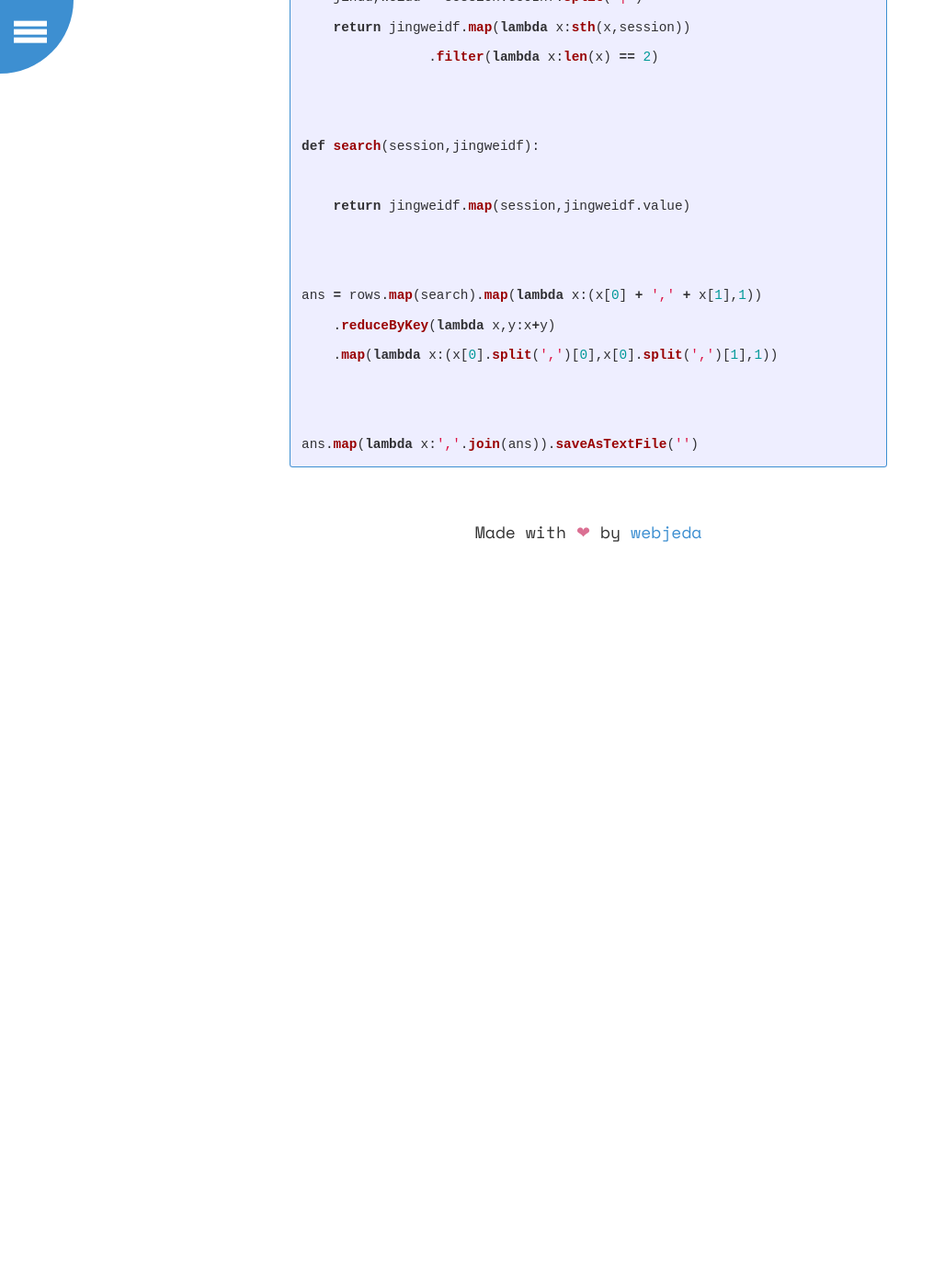
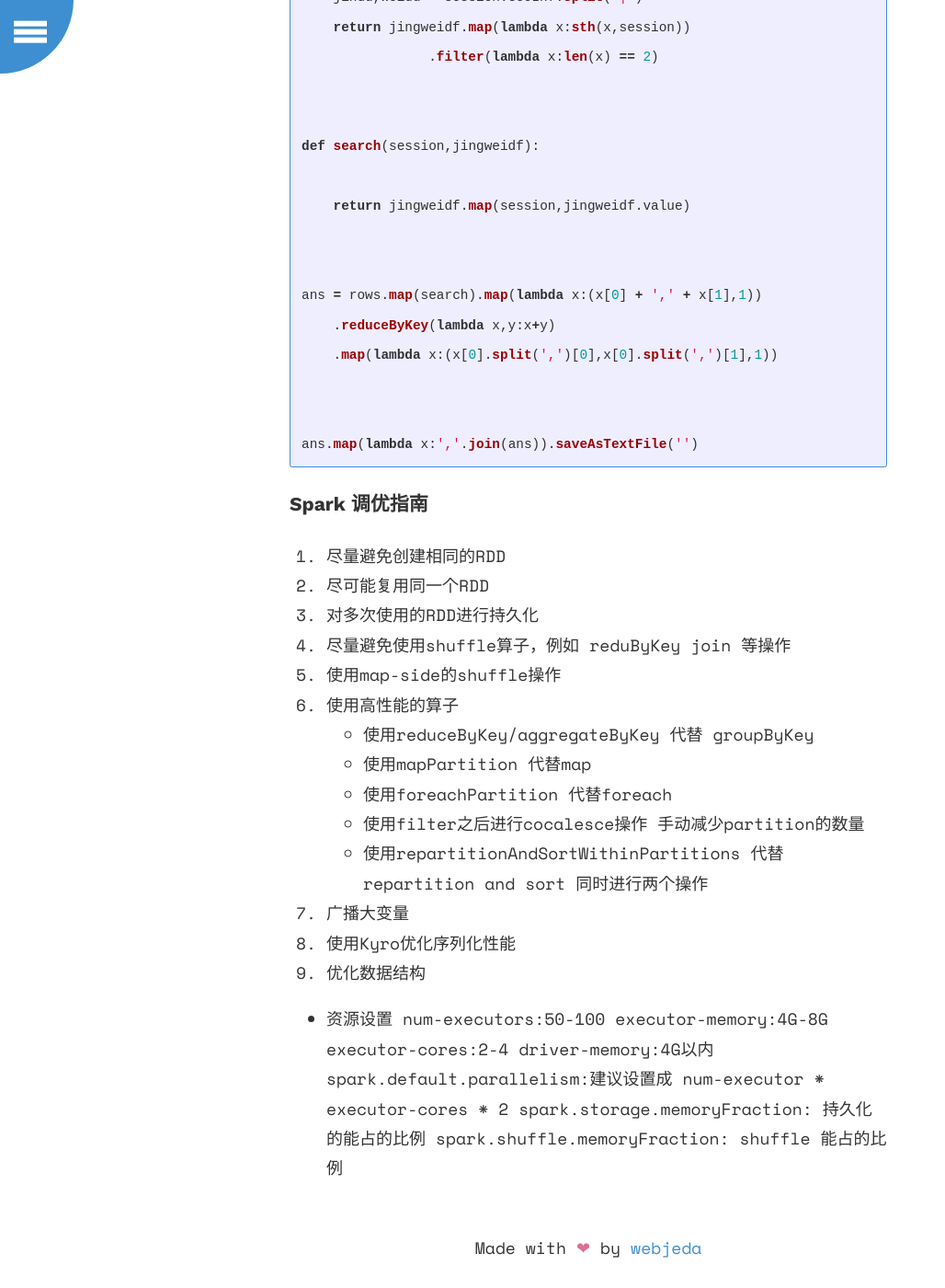
Before and after one commit to cdmaok/cdmaok.github.io, a Jekyll site: the page built from _posts/2019-02-11-PySpark-Note.md, in a window 1280 px wide and 1400 px high, scrolled down 1490 px. Shown: the whole window at 92% size, without its empty margins (0-1028 px from the left). Built offline with Jekyll 4.4.1, drawn with Linux system fonts in a browser that asks for light colours; before the commit the page ends 2120 px from its top, so only the background shows below that.

Commit message:
Update 2019-02-11-PySpark-Note.md
spark 性能调优指南

````diff
--- a/_posts/2019-02-11-PySpark-Note.md
+++ b/_posts/2019-02-11-PySpark-Note.md
@@ -54,3 +54,31 @@ ans = rows.map(search).map(lambda x:(x[0] + ',' + x[1],1))
 
 ans.map(lambda x:','.join(ans)).saveAsTextFile('')
 ```
+
+
+### Spark 调优指南
+1. 尽量避免创建相同的RDD
+2. 尽可能复用同一个RDD
+3. 对多次使用的RDD进行持久化
+4. 尽量避免使用shuffle算子，例如 reduByKey join 等操作
+5. 使用map-side的shuffle操作
+6. 使用高性能的算子
+    * 使用reduceByKey/aggregateByKey 代替 groupByKey
+    * 使用mapPartition 代替map
+    * 使用foreachPartition 代替foreach
+    * 使用filter之后进行cocalesce操作
+        手动减少partition的数量
+    * 使用repartitionAndSortWithinPartitions 代替 repartition and sort
+        同时进行两个操作
+7. 广播大变量
+8. 使用Kyro优化序列化性能
+9. 优化数据结构
+
+* 资源设置
+num-executors:50-100
+executor-memory:4G-8G
+executor-cores:2-4
+driver-memory:4G以内
+spark.default.parallelism:建议设置成 num-executor * executor-cores * 2
+spark.storage.memoryFraction: 持久化的能占的比例
+spark.shuffle.memoryFraction: shuffle 能占的比例
````
